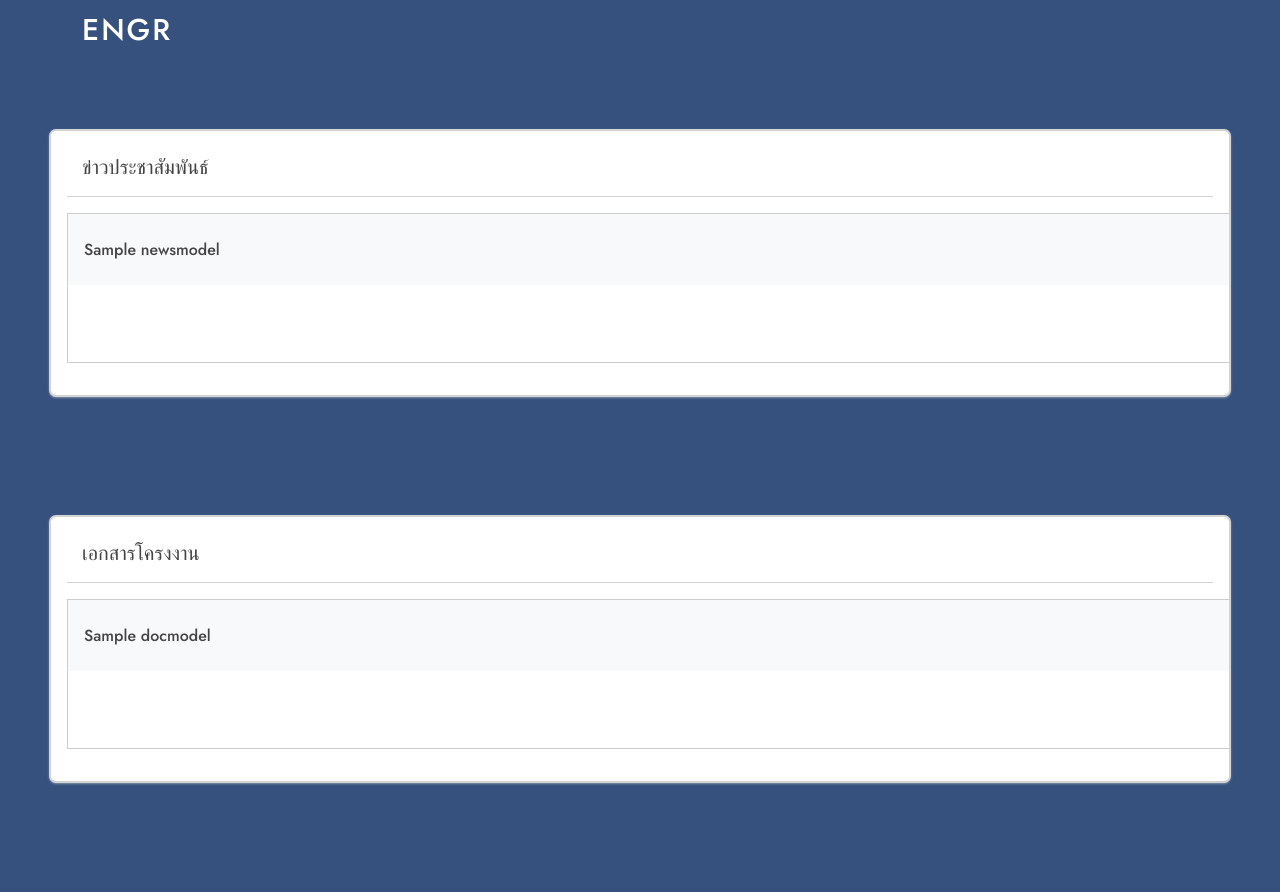
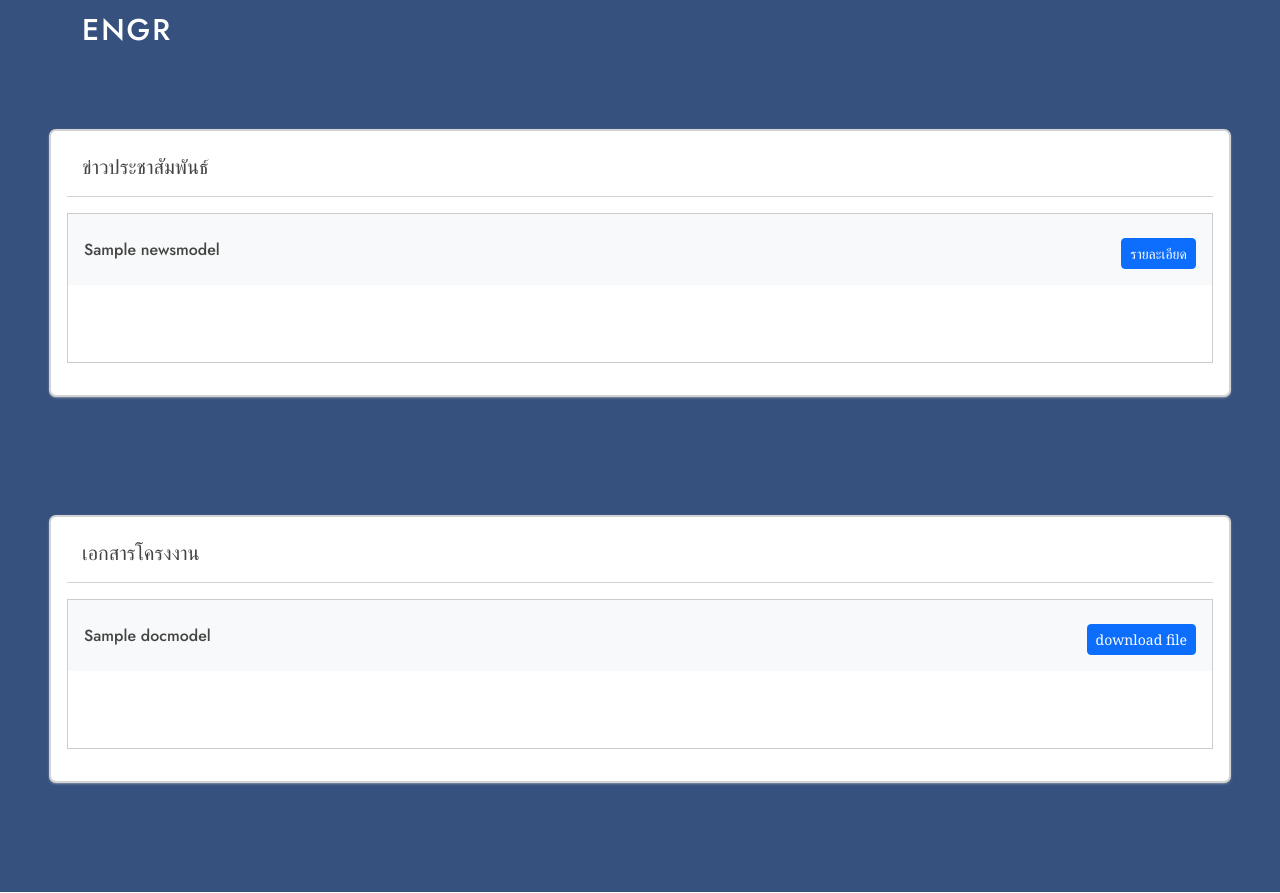
Before and after one commit to 6210612708/project, a Django app: page /home/ in a window 1280 px wide. Shown: the top 893 px of the page. Run offline with Django 4.2, Linux system fonts and the light colour scheme; a user stored in the database is signed in; tables that the repository leaves empty hold one stand-in row (values such as "Sample post"); some libraries are stand-ins or nearby versions; some web fonts are replaced.

Commit message:
edit index

```diff
--- a/website/templates/index.html
+++ b/website/templates/index.html
@@ -47,7 +47,7 @@
             <h5 class="card-title">ข่าวประชาสัมพันธ์</h5>
           </div>
           <p class="card-text">
-    <div style="height:150px;width:1325px;border:1px solid #ccc;font:16px/26px Georgia, Garamond, Serif;overflow:auto;">
+    <div style="height:150px;width:auto;border:1px solid #ccc;font:16px/26px Georgia, Garamond, Serif;overflow:auto;">
       <div data-bs-offset="0" tabindex="0" >
         <div class="bg-light flex-column align-items-stretch p-3">
 
@@ -87,7 +87,7 @@
               <h5 class="card-title">เอกสารโครงงาน</h5>
             </div>
             <p class="card-text">
-      <div style="height:150px;width:1325px;border:1px solid #ccc;font:16px/26px Georgia, Garamond, Serif;overflow:auto;">
+      <div style="height:150px;width:auto;border:1px solid #ccc;font:16px/26px Georgia, Garamond, Serif;overflow:auto;">
         <div data-bs-offset="0" tabindex="0" >
           <div class="bg-light flex-column align-items-stretch p-3">
 
```
